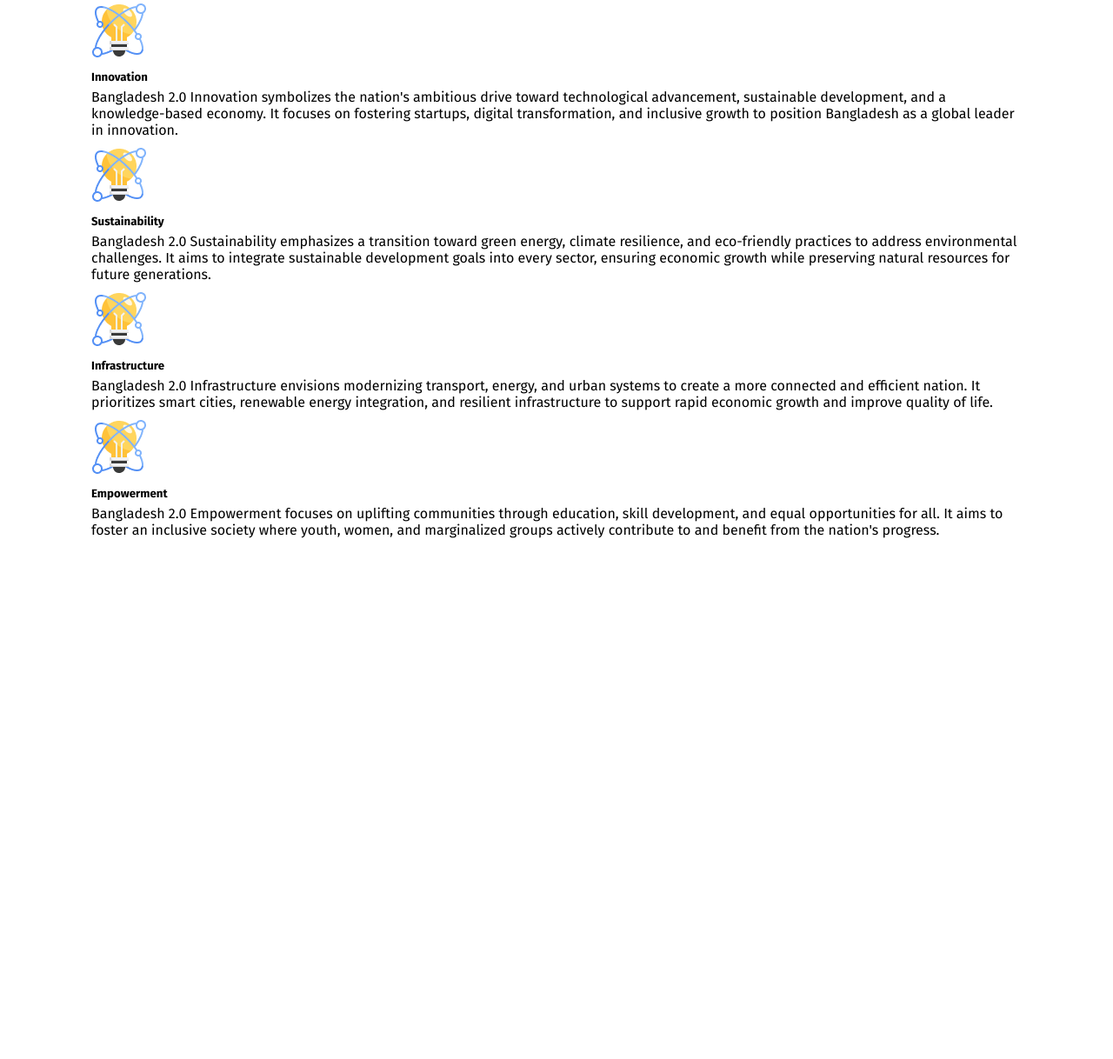
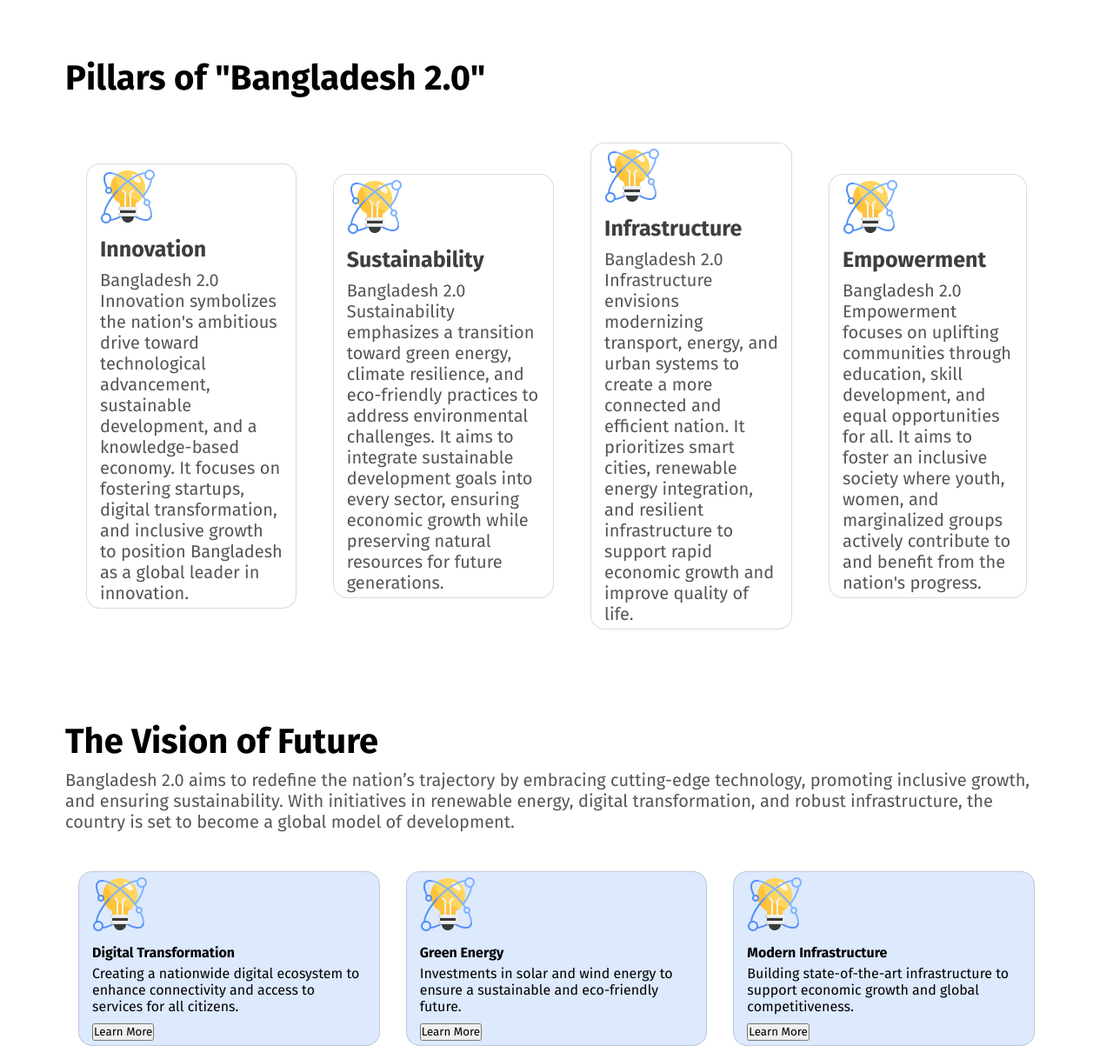
Before and after one commit to saifulislam0111/Bangladesh-2.0, a plain HTML site: page index.html in a window 1280 px wide. Shown: the part 593-1811 px from the top of the page at 87% size. Before the commit the page ends 1222 px from the top, so only its background shows below. Drawn offline with Linux system fonts and the light colour scheme.

Commit message:
creating first section

```diff
--- a/index.html
+++ b/index.html
@@ -31,35 +31,61 @@
     <main>
         <!-- Pillars of "Bangladesh 2.0" -->
          <section>
-            <h3>Pillars of "Bangladesh 2.0"</h3>
+            <h3 class="section-heading">Pillars of "Bangladesh 2.0"</h3>
             <div class="card">
                 <div class="sub-card">
                     <img src="assets/card-icon.png" alt="">
-                    <h5>Innovation</h5>
+                    <h4>Innovation</h4>
                     <p>Bangladesh 2.0 Innovation symbolizes the nation's ambitious drive toward technological advancement, sustainable
                     development, and a knowledge-based economy. It focuses on fostering startups, digital transformation, and inclusive
                     growth to position Bangladesh as a global leader in innovation.</p>
                 </div>
                 <div class="sub-card">
                     <img src="assets/card-icon.png" alt="">
-                    <h5>Sustainability</h5>
+                    <h4>Sustainability</h4>
                     <p>Bangladesh 2.0 Sustainability emphasizes a transition toward green energy, climate resilience, and eco-friendly
                     practices to address environmental challenges. It aims to integrate sustainable development goals into every sector,
                     ensuring economic growth while preserving natural resources for future generations.</p>
                 </div>
                 <div class="sub-card">
                     <img src="assets/card-icon.png" alt="">
-                    <h5>Infrastructure</h5>
+                    <h4>Infrastructure</h4>
                     <p>Bangladesh 2.0 Infrastructure envisions modernizing transport, energy, and urban systems to create a more connected and
                     efficient nation. It prioritizes smart cities, renewable energy integration, and resilient infrastructure to support
                     rapid economic growth and improve quality of life.</p>
                 </div>
                 <div class="sub-card">
                     <img src="assets/card-icon.png" alt="">
-                    <h5>Empowerment</h5>
+                    <h4>Empowerment</h4>
                     <p>Bangladesh 2.0 Empowerment focuses on uplifting communities through education, skill development, and equal
                     opportunities for all. It aims to foster an inclusive society where youth, women, and marginalized groups actively
                     contribute to and benefit from the nation's progress.</p>
+                </div>
+            </div>
+         </section>
+         <section>
+            <h3 class="section-heading">The Vision of Future</h3>
+            <p class="section-paragraph">Bangladesh 2.0 aims to redefine the nation’s trajectory by embracing cutting-edge technology, promoting inclusive
+            growth, and ensuring sustainability. With initiatives in renewable energy, digital transformation, and robust
+            infrastructure, the country is set to become a global model of development.</p>
+            <div class="card-2">
+                <div class="sub-card-2">
+                    <img src="assets/card-icon.png" alt="">
+                    <h4>Digital Transformation</h4>
+                    <p>Creating a nationwide digital ecosystem to enhance connectivity and access to services for all citizens.</p>
+                    <button>Learn More</button>
+                </div>
+                <div class="sub-card-2">
+                    <img src="assets/card-icon.png" alt="">
+                    <h4>Green Energy</h4>
+                    <p>Investments in solar and wind energy to ensure a sustainable and eco-friendly future.</p>
+                    <button>Learn More</button>
+                </div>
+                <div class="sub-card-2">
+                    <img src="assets/card-icon.png" alt="">
+                    <h4>Modern Infrastructure</h4>
+                    <p>Building state-of-the-art infrastructure to support economic growth and global competitiveness.</p>
+                    <button>Learn More</button>
                 </div>
             </div>
          </section>
--- a/styles/bangladesh.css
+++ b/styles/bangladesh.css
@@ -52,3 +52,54 @@
     border-radius: 8px;
     padding: 10px;
 }
+/* Pillars of "Bangladesh 2.0" */
+section{
+    margin-top: 100px;
+}
+.section-heading{
+    font-size: 40px;
+    font-weight: 700;
+}
+.card{
+    display: flex;
+    justify-self: center;
+    align-items: center;
+    gap: 12px;
+    margin: 45px 24px;
+}
+.sub-card{
+    box-sizing: border-box;
+    border: 1px solid rgba(14, 14, 14, 0.15);
+    border-radius: 16px;
+    background: rgb(255, 255, 255)
+}
+.sub-card>h4{
+    font-size: 25px;
+    font-weight: 700;
+    color: rgba(14, 14, 14, 0.8);
+}
+.sub-card>p{
+    font-size: 20px;
+    font-weight: 400;
+    color: rgba(14, 14, 14, 0.7);
+    margin-top: 8px;
+}
+.section-paragraph{
+    font-size: 20px;
+    font-weight: 400;
+    color: rgba(14, 14, 14, 0.7);
+    margin-top: 8px
+}
+.card-2{
+    display: flex;
+    justify-content: space-evenly;
+    align-items: center;
+}
+.sub-card-2{
+    box-sizing: border-box;
+    border: 1px solid rgba(14, 14, 14, 0.15);
+    border-radius: 16px;
+    background-color: rgba(84, 144, 245, 0.2);
+    margin-top: 40px;
+    width: 420px;
+}
```
